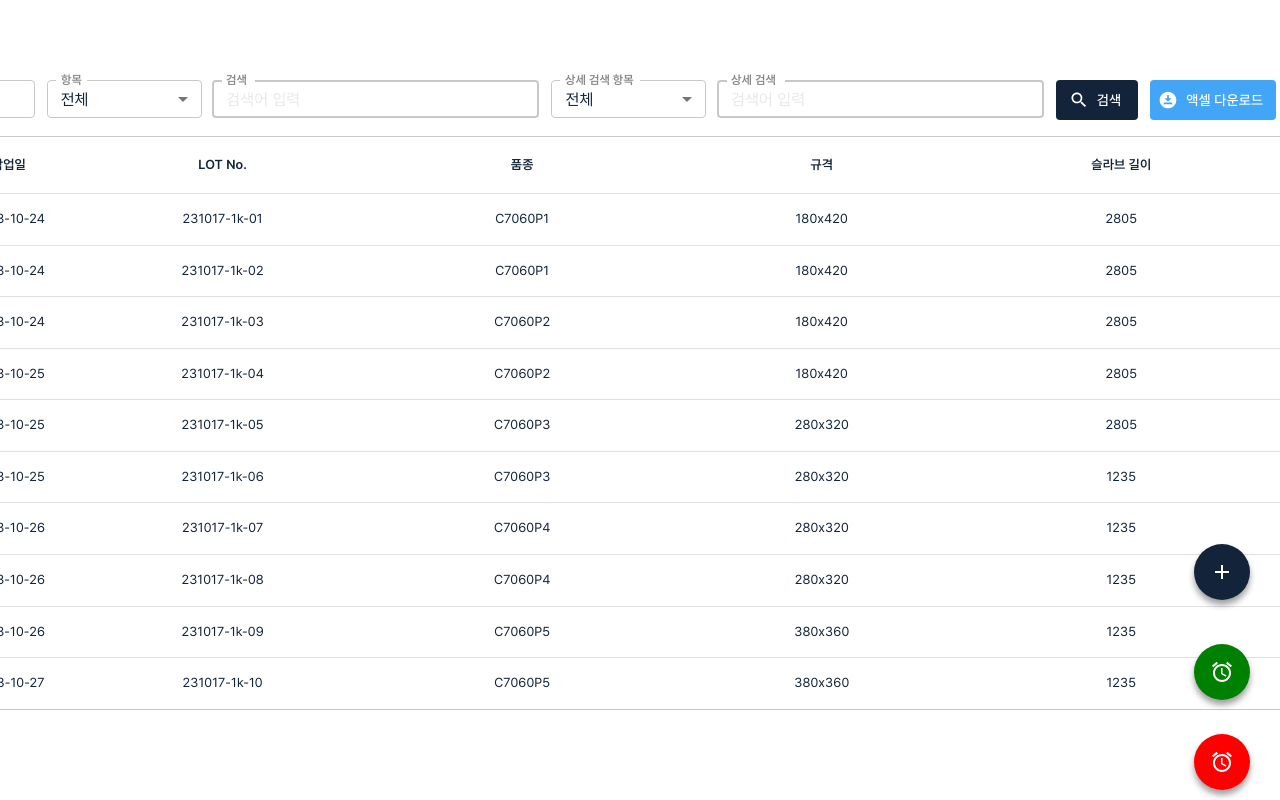
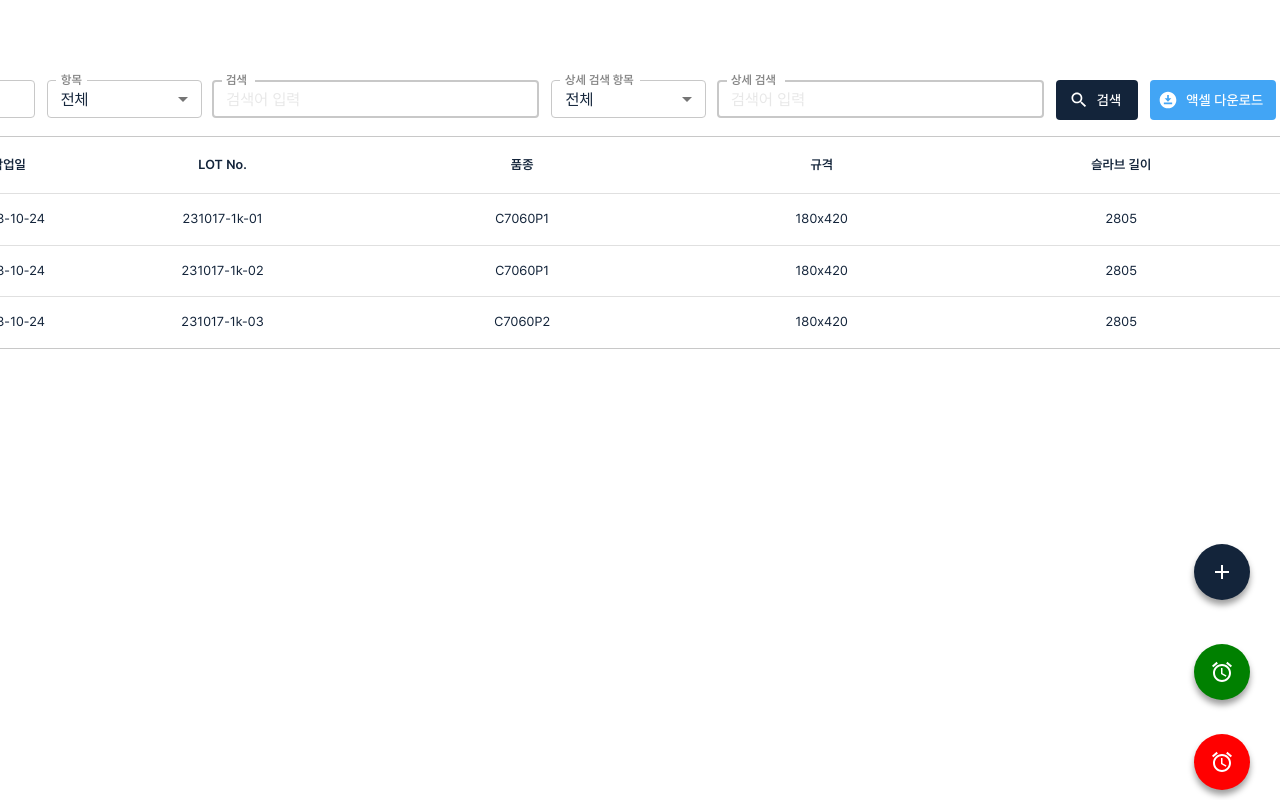
Before and after one commit to Ajrdn/MUI-Task, a React (Create React App) app: page / in a window 1280 px wide. Shown: the top 800 px of the page. Built offline with nearby package versions, Linux system fonts and the light colour scheme.

Commit message:
UPDATE::map key prop

```diff
--- a/src/pages/TableData/TableDataBody.tsx
+++ b/src/pages/TableData/TableDataBody.tsx
@@ -22,14 +22,14 @@ const TableDataLastCell = styled(TableDataCell)({
 
 
 const TableDataBody = () => {
-  const taskDataList: TaskData[] = TaskDataListStore(state => state.taskDataList)
+  const taskDataListByDate: TaskData[] = TaskDataListStore(state => state.taskDataListByDate)
 
   return (
     <TableBody>
-      {taskDataList.map((taskData, index) => {
-        if(index === taskDataList.length - 1) {
+      {taskDataListByDate.map((taskData, index) => {
+        if(index === taskDataListByDate.length - 1) {
           return (
-            <TableRow key={taskData.LOTNo}>
+            <TableRow key={`${taskData.LOTNo}${index}`}>
               <TableDataLastCell align='center'>{(index + 1).toString().padStart(2, '0')}</TableDataLastCell>
               <TableDataLastCell align='center'>{taskData.workDate.format('YYYY-MM-DD')}</TableDataLastCell>
               <TableDataLastCell align='center'>{taskData.LOTNo}</TableDataLastCell>
@@ -41,7 +41,7 @@ const TableDataBody = () => {
           )
         }
         return (
-          <TableRow key={taskData.LOTNo}>
+          <TableRow key={`${taskData.LOTNo}${index}`}>
             <TableDataCell align='center'>{(index + 1).toString().padStart(2, '0')}</TableDataCell>
             <TableDataCell align='center'>{taskData.workDate.format('YYYY-MM-DD')}</TableDataCell>
             <TableDataCell align='center'>{taskData.LOTNo}</TableDataCell>
```
